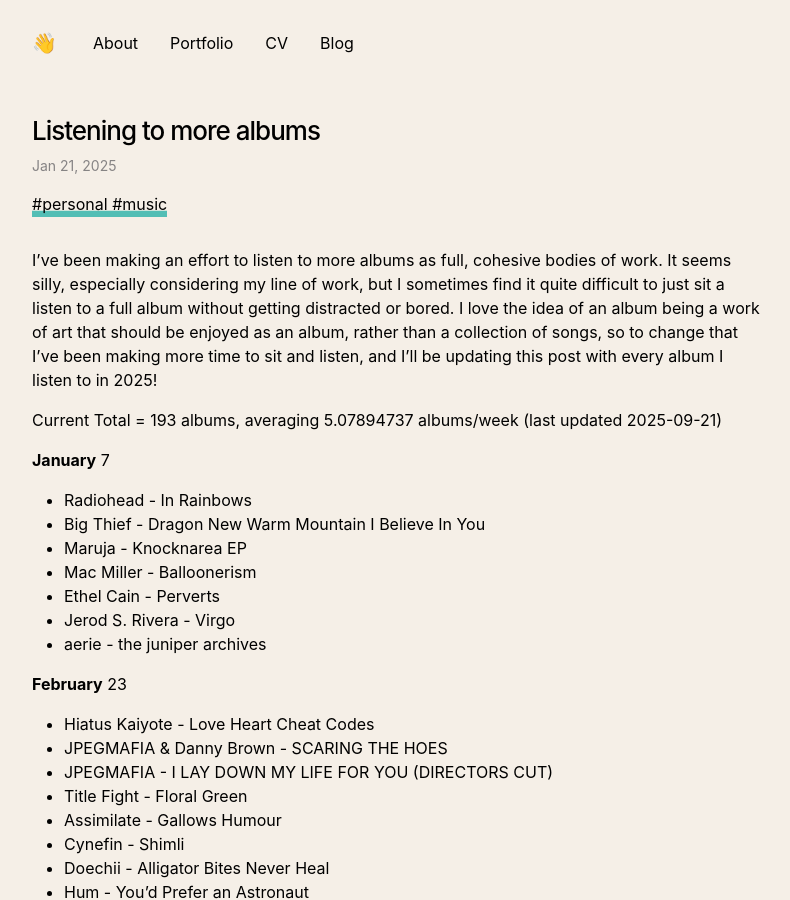
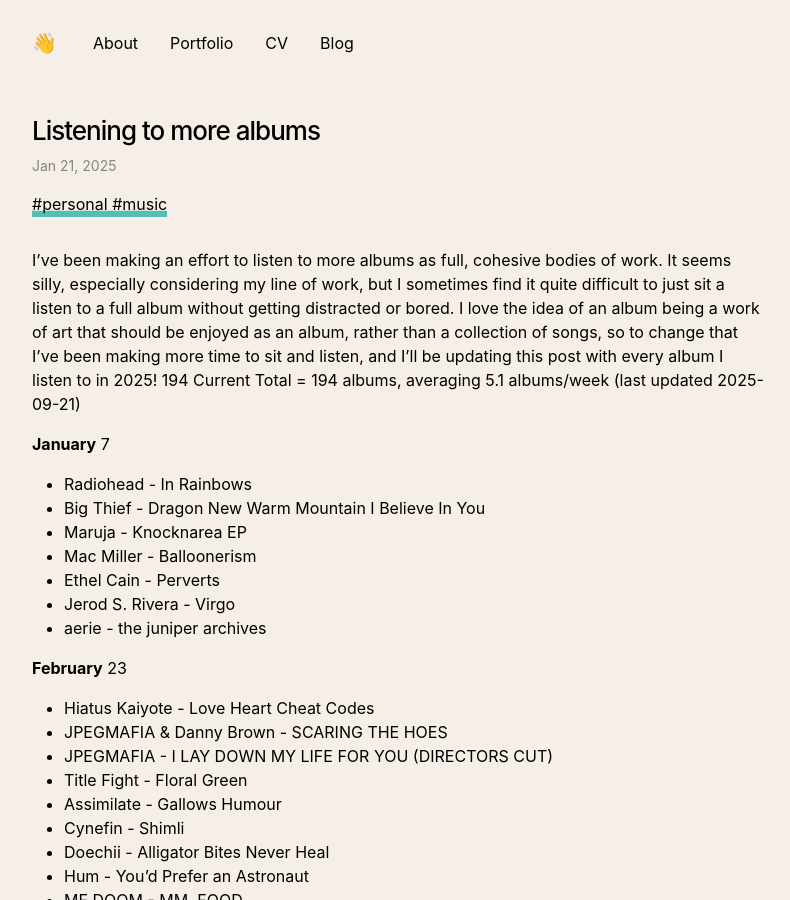
Before and after one commit to thomasmcquaidee/thomasmcquaidee.github.io, a Jekyll site: the page built from _posts/2025-01-21-listening-to-more-albums.md, in a window 1280 px wide and 900 px high. Shown: the whole window, without its empty margins (242-1032 px from the left). Built offline with Jekyll 4.4.1, drawn with Linux system fonts in a browser that asks for light colours; some of the changed text lies outside the part shown.

Commit message:
Update 2025-01-21-listening-to-more-albums.md

```diff
--- a/_posts/2025-01-21-listening-to-more-albums.md
+++ b/_posts/2025-01-21-listening-to-more-albums.md
@@ -8,8 +8,8 @@
 ---
 
 I've been making an effort to listen to more albums as full, cohesive bodies of work. It seems silly, especially considering my line of work, but I sometimes find it quite difficult to just sit a listen to a full album without getting distracted or bored. I love the idea of an album being a work of art that should be enjoyed as an album, rather than a collection of songs, so to change that I've been making more time to sit and listen, and I'll be updating this post with every album I listen to in 2025!
-
-Current Total = 193 albums, averaging 5.07894737 albums/week (last updated 2025-09-21)
+194
+Current Total = 194 albums, averaging 5.1 albums/week (last updated 2025-09-21)
 
 
 **January** 7
```
Also changed, not shown: other parts of _posts/2025-01-21-listening-to-more-albums.md (+2 -1 lines).
